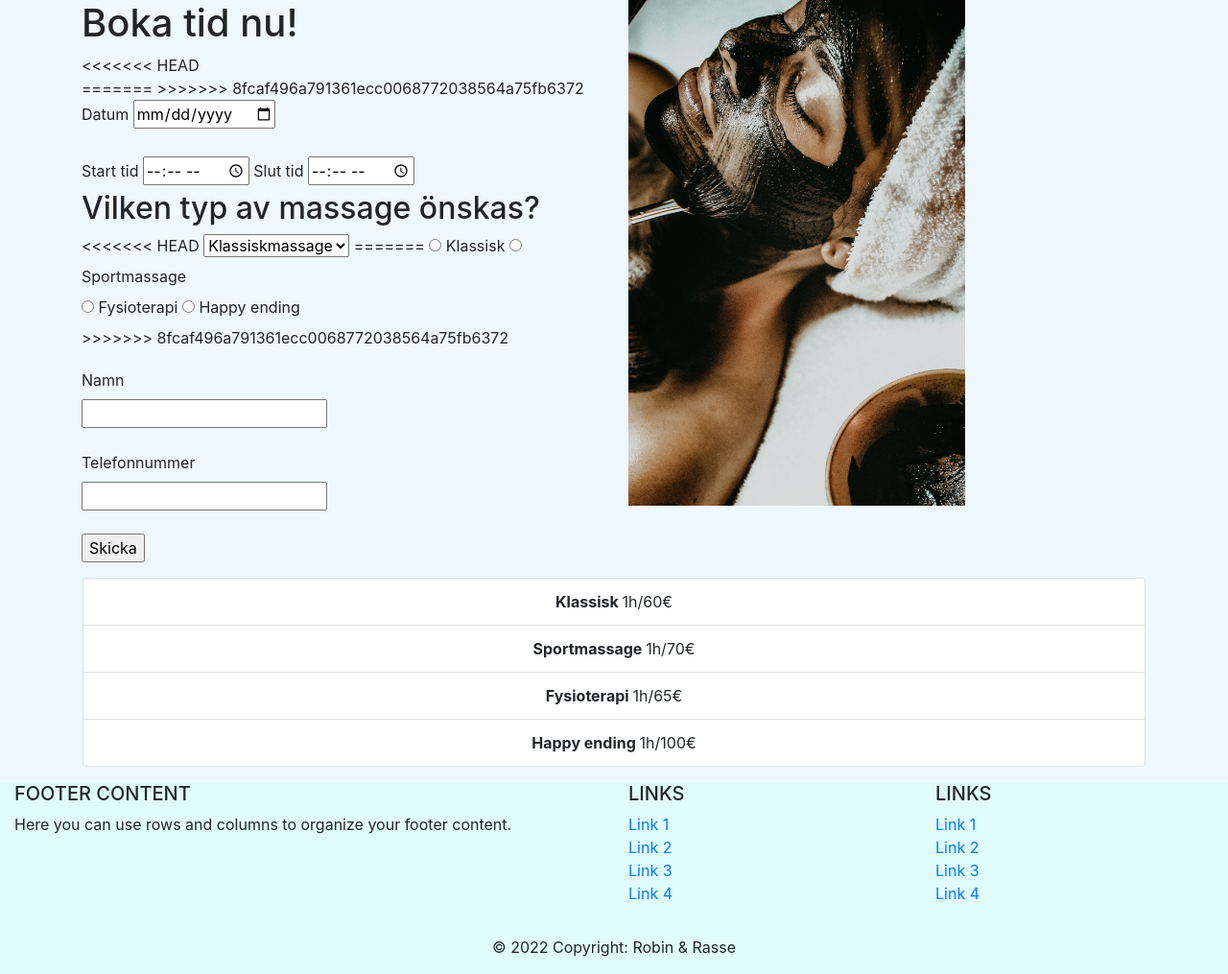
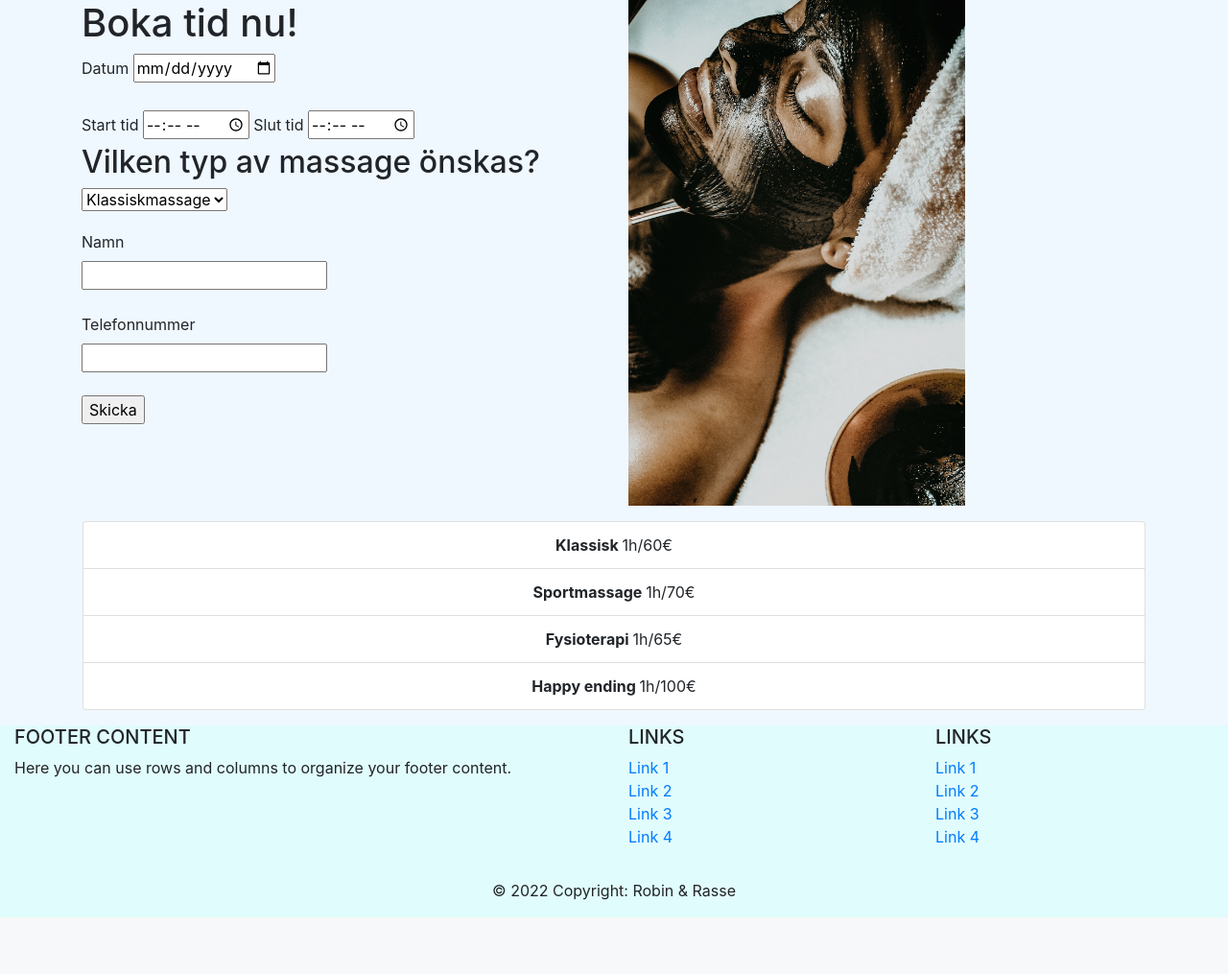
Before and after one commit to RobinRobin2/massagesida, a PHP site: page / in a window 1280 px wide. Shown: the part 56-1071 px from the top of the page at 96% size. After the commit the page ends 1012 px from the top, so only its background shows below. Run offline with PHP 8.4, Linux system fonts and the light colour scheme.

Commit message:
moro snippa

```diff
--- a/css/styles.css
+++ b/css/styles.css
@@ -10,14 +10,3 @@ padding-top: 20px;
 img {
     width: 65%;
 }
-
-<<<<<<< HEAD
-.test2 {
-    padding: 200px;
-}
-=======
-.tablecentering {
-    margin-left: auto;
-    margin-right: auto;
-  }
->>>>>>> 8fcaf496a791361ecc0068772038564a75fb6372
--- a/index.php
+++ b/index.php
@@ -60,10 +60,7 @@ $stmt_insertPerson->execute();
 
             <div>
 
-<<<<<<< HEAD
             <form method="POST" action="">
-=======
->>>>>>> 8fcaf496a791361ecc0068772038564a75fb6372
                 <label for="booking_date">Datum</label>
                 <input type="date" id="booking_date" name="booking_date" required><br></br>
 
@@ -76,28 +73,12 @@ $stmt_insertPerson->execute();
 
              <h2>Vilken typ av massage önskas?</h2>
 
-<<<<<<< HEAD
              <select name="booking_massage" id="massage_type">
              <option value="Klassiskmassage">Klassiskmassage</option>
              <option value="Sportmassage">Sportmassage</option>
              <option value="Fysioterapi">Fysioterapi</option>
              <option value="Happy ending">Happy ending</option>
              </select>
-=======
-            <form method="POST" action="">
-                <input type="radio" id="classic" name="massage" value="">
-                <label for="classic">Klassisk</label>
-
-                <input type="radio" id="sport" name="massage" value="">
-                <label for="sport">Sportmassage</label><br>
-
-                <input type="radio" id="fysio" name="massage" value="">
-                <label for="fysio">Fysioterapi</label>
-
-
-                <input type="radio" id="happy" name="massage" value="">
-                <label for="happy">Happy ending</label><br>
->>>>>>> 8fcaf496a791361ecc0068772038564a75fb6372
 
 
 
```
